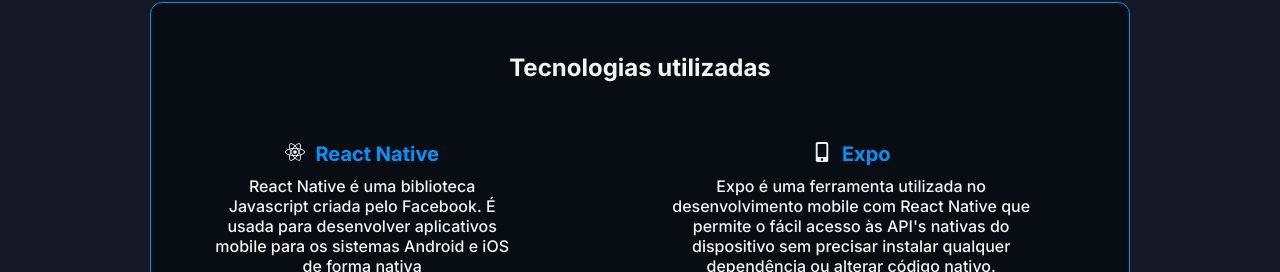
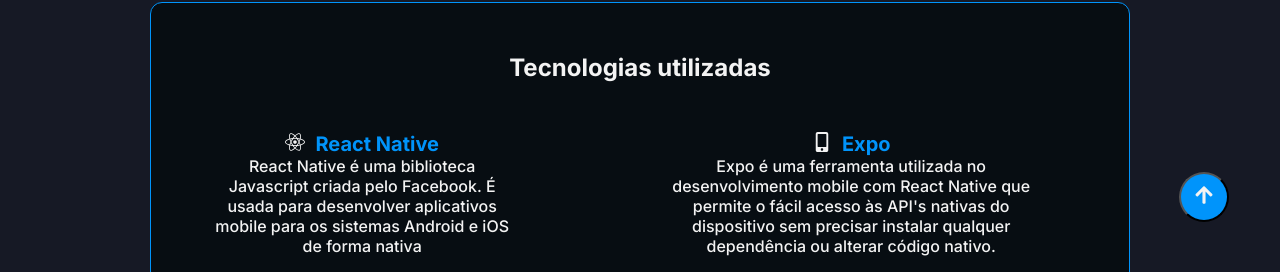
Before and after one commit to JohnPetros/react-native-portfolio, a React (Vite) app: page / in a window 1280 px wide. Shown: the part 658-930 px from the top of the page. Built offline with nearby package versions, Linux system fonts and the light colour scheme.

Commit message:
Scroll Back To Top Button

```diff
--- a/src/App.jsx
+++ b/src/App.jsx
@@ -3,6 +3,7 @@
 import Bio from "./components/Bio";
 import TeckStack from "./components/TechStack";
 import Projects from "./components/Projects";
+import ScrollBackToTopButton from "./components/ScrollBackToTopButton"
 
 function App() {
   return (
@@ -13,6 +14,7 @@
         <TeckStack />
         <Projects />
       </main>
+      <ScrollBackToTopButton />
     </>
   );
 }
--- /dev/null
+++ b/src/components/ScrollBackToTopButton/index.jsx
@@ -0,0 +1,31 @@
+import { useState } from "react";
+import { FaArrowUp } from "react-icons/fa";
+import "./style.css";
+
+export default function Project() {
+  const [scrolled, setScrolled] = useState(false);
+
+  const scrollToTop = () => {
+    window.scrollTo({ top: 0, behavior: "smooth" });
+  };
+
+  const showScrollToTopButton = () => {
+    const scroll = document.documentElement.scrollTop;
+    if (scroll > 350) {
+      setScrolled(true);
+    } else {
+      setScrolled(false);
+    }
+  };
+
+  window.addEventListener("scroll", showScrollToTopButton);
+
+  return (
+    <button
+      className={`scroll-back-to-top-button ${scrolled && "show"}`}
+      onClick={scrollToTop}
+    >
+      <FaArrowUp />
+    </button>
+  );
+}
--- /dev/null
+++ b/src/components/ScrollBackToTopButton/style.css
@@ -0,0 +1,17 @@
+.scroll-back-to-top-button {
+  position: fixed;
+  bottom: -10%;
+  right: 4%;
+  width: 5rem;
+  height: 5rem;
+  font-size: 2rem;
+  border-radius: 50%;
+  background-color: var(--light-blue);
+  color: var(--white);
+  cursor: pointer;
+  transition: all 0.4s ease-in-out;
+}
+
+.scroll-back-to-top-button.show {
+  bottom: 10%;
+}
--- a/src/components/TechStack/style.css
+++ b/src/components/TechStack/style.css
@@ -21,7 +21,6 @@
 
 #tech-stack .techs .tech-name {
     color: var(--light-blue);
-    margin: 1rem 0;
     display: flex;
     gap: 1rem;
     font-size: 2rem;
```
